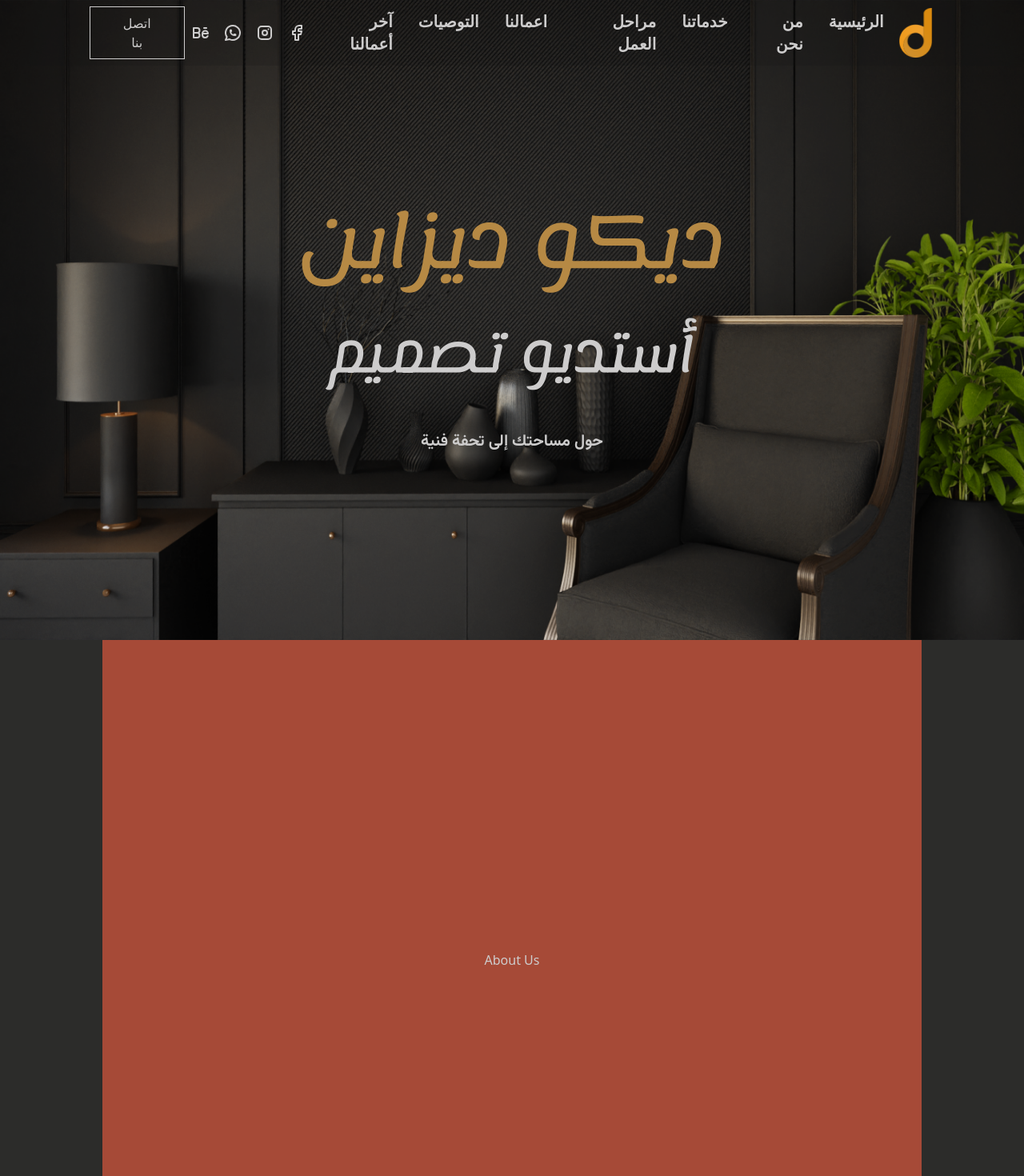
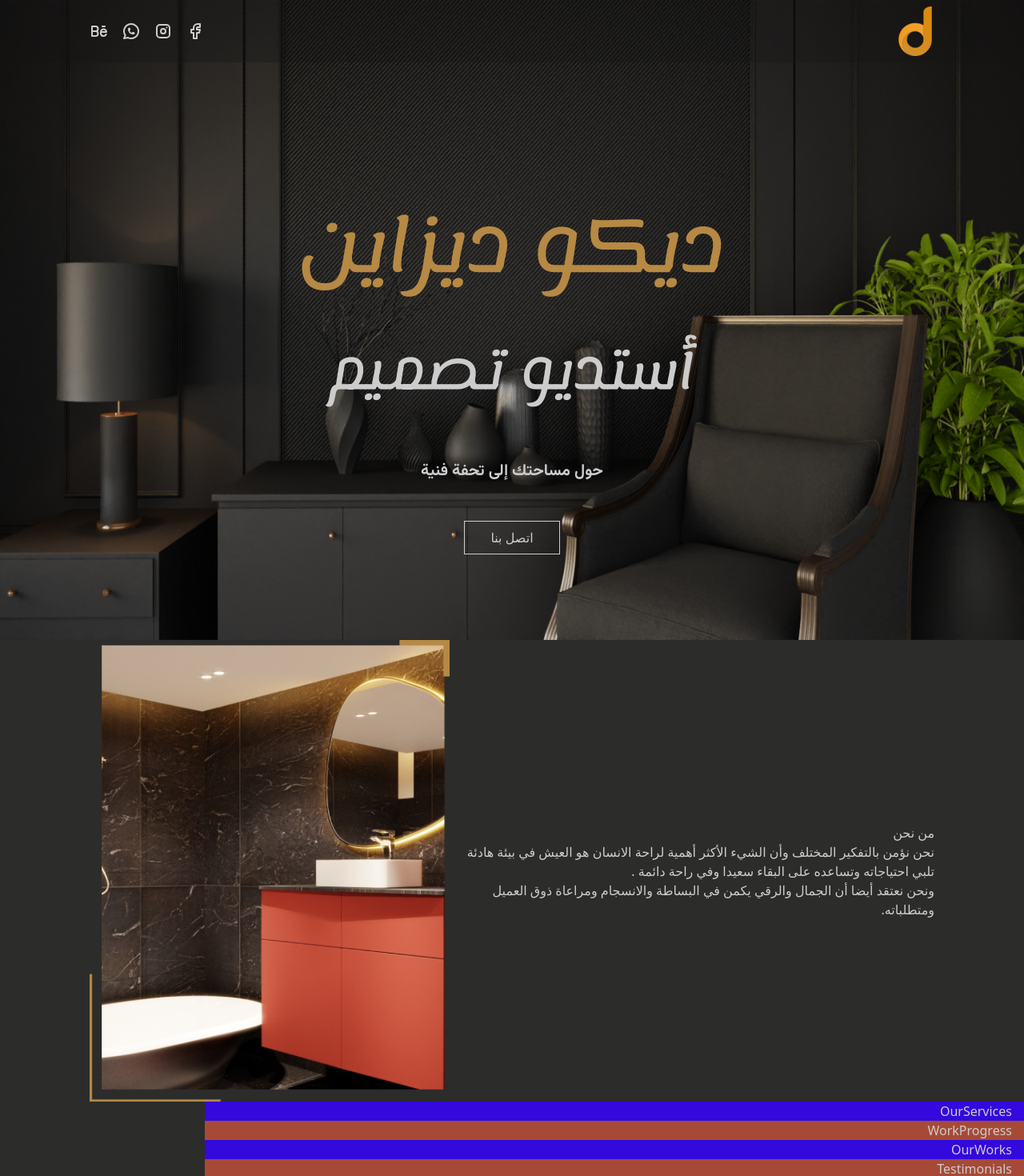
Before and after one commit to Ahmeddeco/decodesign, a Next.js app: page / in a window 1280 px wide. Shown: the top 1470 px of the page at 80% size. Built offline with nearby package versions, Linux system fonts and the light colour scheme.

Commit message:
nav components

```diff
--- a/src/app/globals.css
+++ b/src/app/globals.css
@@ -6,7 +6,8 @@
   body {
     @apply text-Black10 bg-Dark_Gray;
   }
-  .p{
+
+  .p {
     @apply font-bold text-xl
   }
 
@@ -36,8 +37,8 @@
     @apply text-[16px];
   }
 
-  .container{
-    @apply p-28 mx-auto h-screen flex justify-center items-center
-  }
+  /* .container {
+    @apply mx-auto w-screen h-screen flex justify-center items-center
+  } */
 
 }
--- a/src/app/layout.js
+++ b/src/app/layout.js
@@ -28,7 +28,7 @@ export default function RootLayout({ children }) {
   return (
     <html lang='ar' dir='rtl' className={`${lemonada.variable} ${vazirmatn.variable}`}>
       <body>
-        <main>
+        <main >
           <Nav />
           {children}
           <Footer />
--- a/src/components/AboutUs.jsx
+++ b/src/components/AboutUs.jsx
@@ -1,12 +1,32 @@
-import React from 'react'
+import Image from 'next/image'
+import { about, state } from '../constants/data'
 
 const AboutUs = () => {
   return (
-    <div
-      className='container bg-redish'
+    <section
+      className='px-28 flex flex-row justify-between items-center'
       id='AboutUs'>
-      About Us
-    </div>
+      {/* ------------ Title ------------ */}
+      <div className='flex-1'>
+        <h3 className=''>{about.title}</h3>
+        <p className=''>
+          {about.p1}
+          <br />
+          {about.p2}
+        </p>
+      </div>
+      {/* ------------ Image ------------ */}
+      <div className=''>
+        <Image
+          src={about.img}
+          width={450}
+          height={650}
+          alt='bath room'
+          className='flex-1'
+        />
+      </div>
+
+    </section>
   )
 }
 
--- /dev/null
+++ b/src/components/Btn.jsx
@@ -0,0 +1,12 @@
+import Link from 'next/link'
+import React from 'react'
+
+const Btn = ({ title, url }) => {
+  return (
+    <button className='border-[1px] px-8 py-2 hover:scale-110 duration-300 ease-in-out '>
+      <Link href={url}>{title}</Link>
+    </button>
+  )
+}
+
+export default Btn
--- a/src/components/Button.jsx
+++ /dev/null
@@ -1,12 +0,0 @@
-import Link from 'next/link'
-import React from 'react'
-
-const Button = ({ title, url }) => {
-  return (
-    <button className='border-[1px] px-8 py-2 hover:scale-110 duration-300 ease-in-out'>
-      <Link href={url}>{title}</Link>
-    </button>
-  )
-}
-
-export default Button
--- a/src/components/Hero.jsx
+++ b/src/components/Hero.jsx
@@ -1,21 +1,35 @@
 import { hero } from '../constants/data'
 import backgrond from '../../public/background.png'
 import Image from 'next/image'
+import Btn from './Btn'
 
 const Hero = () => {
   return (
     <section
-      className='h-screen mx-auto relative flex flex-col justify-center items-center '
+      className=' relative h-screen w-screen py-60'
       id='Hero'>
+      {/* --------------- background --------------- */}
       <Image
         src={backgrond}
         fill
         alt='deco design back ground'
         className='-z-50'
       />
-      <h1 className='h1 font-lemonada text-gold'>{hero.title}</h1>
-      <h2 className='h2 font-lemonada py-6'>{hero.subtitle}</h2>
-      <p className='p font-vazirmatn pt-6'>{hero.p}</p>
+      {/* ------------ Title &Subtitle ------------- */}
+      <div className='flex flex-col gap-12 justify-center items-center'>
+        <div className='flex flex-col justify-center items-center gap-4'>
+          <h1 className='h1 font-lemonada text-gold'>{hero.title}</h1>
+          <h2 className='h2 font-lemonada py-6'>{hero.subtitle}</h2>
+          <p className='p font-vazirmatn pt-6'>{hero.p}</p>
+        </div>
+        {/* ---------------- Button ---------------- */}
+        <div className=''>
+          <Btn
+            title='اتصل بنا'
+            url='https://wa.me/+201152640142'
+          />
+        </div>
+      </div>
     </section>
   )
 }
--- a/src/components/Nav.jsx
+++ b/src/components/Nav.jsx
@@ -1,14 +1,15 @@
 import Image from 'next/image'
-import { logo, social } from '../constants/data'
+import { logo } from '../constants/data'
 import Link from 'next/link'
-import Button from './Button'
 import NavLinks from './NavLinks'
+import SocialIcons from './SocialIcons'
 
 const Nav = () => {
   // const [nav, setNav] = useState(false)
 
   return (
-    <nav className='py-2 px-28 flex justify-between items-center fixed z-50 bg-opacity-20 bg-darkblack w-full '>
+    <header className='py-2 px-28 fixed z-50 bg-opacity-30 bg-darkblack w-full '>
+      <nav className='flex justify-between items-center'>
         {/* ----------------- logo ---------------- */}
         <Link href='/'>
           <Image
@@ -24,26 +25,10 @@ const Nav = () => {
         <NavLinks />
 
         {/* ------------- Social Icons ------------ */}
-      <div className='flex'>
-        {social.map(({ socialName, icon, url }) => {
-          return (
-            <ul key={socialName}>
-              <li className='px-2 duration-300 scroll-smooth text-2xl text-Black10 hover:text-gold'>
-                <Link
-                  href={url}
-                  target='_blank'>
-                  {icon}
-                </Link>
-              </li>
-            </ul>
-          )
-        })}
-      </div>
-      <Button
-        title='اتصل بنا'
-        url='https://wa.me/+201152640142'
-      />
+        <SocialIcons />
+
       </nav>
+    </header>
   )
 }
 
--- a/src/components/NavLinks.jsx
+++ b/src/components/NavLinks.jsx
@@ -6,16 +6,18 @@ import React from 'react'
 
 const NavLinks = () => {
   return (
-    <div className='flex'>
+    <div className='xl:flex hidden gap-x-4 xl:gap-x-16'>
       {navigation.map(({ name, target }) => {
         return (
-          <ul key={name}>
-            <li className='px-4 text-Black10 hover:text-gold font-extrabold text-xl duration-300 scroll-smooth'>
+          <ul
+            key={name}
+            className=''>
+            <li className=' text-Black10 hover:text-gold font-extrabold text-xl duration-300 scroll-smooth'>
               <Link
                 className='cursor-pointer'
                 to={target}
                 smooth={true}
-                duration={500}>
+                duration={800}>
                 {name}
               </Link>
             </li>
--- /dev/null
+++ b/src/components/SocialIcons.jsx
@@ -0,0 +1,26 @@
+import Link from "next/link";
+import { social } from "../constants/data";
+
+const SocialIcons = () => {
+  return <nav className=''>
+     <div className='flex flex-row gap-x-4 justify-between items-center'>
+          {social.map(({ socialName, icon, url }) => {
+            return (
+              <ul
+                key={socialName}
+                className=''>
+                <li className='duration-300 scroll-smooth text-2xl text-Black10 hover:text-gold'>
+                  <Link
+                    href={url}
+                    target='_blank'>
+                    {icon}
+                  </Link>
+                </li>
+              </ul>
+            )
+          })}
+        </div>
+  </nav>
+}
+
+export default SocialIcons
```
Lines whose indentation alone changed are shown as unchanged.
